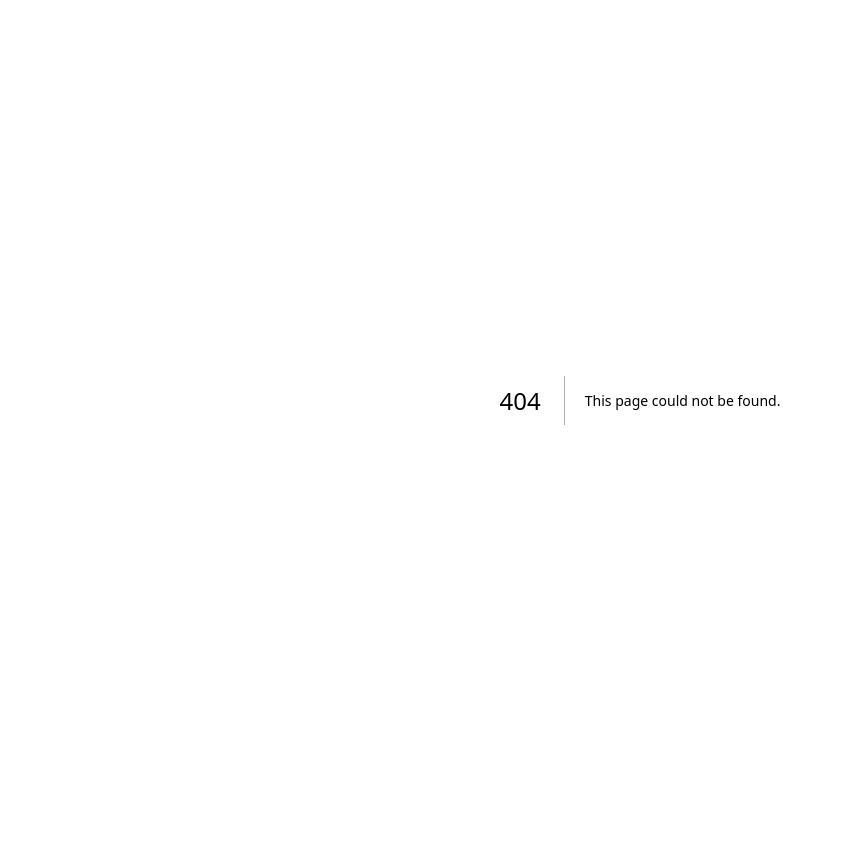
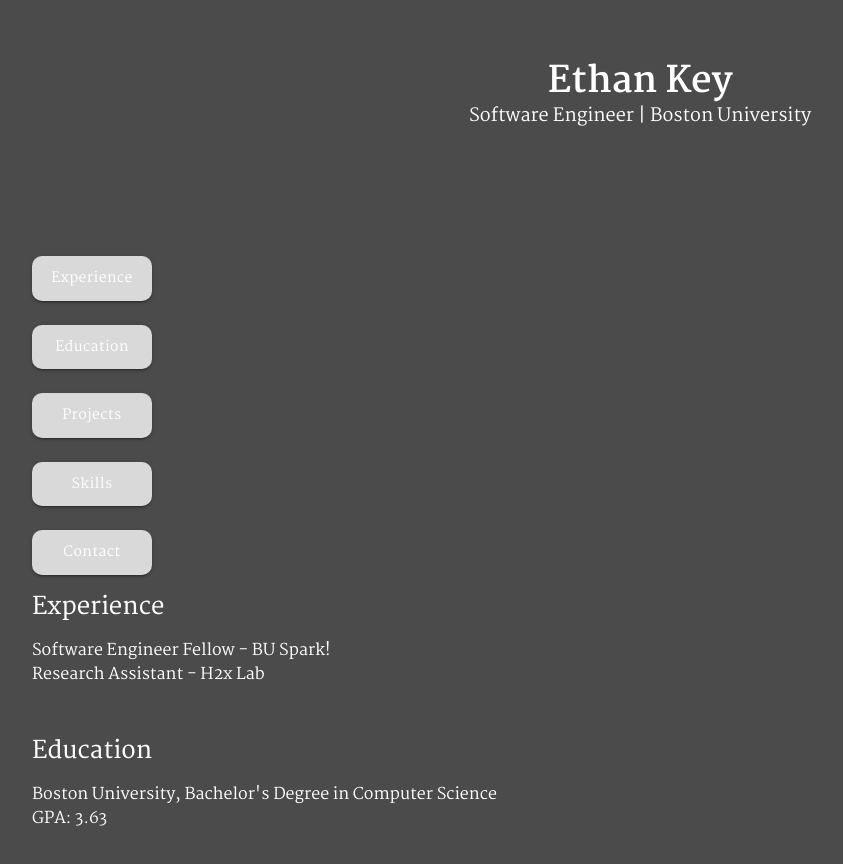
Before and after one commit to ethanrkey/family-website, a Next.js app: page /ethankey in a window 1280 px wide. Before the commit this address had no page. Shown: the top 864 px of the page, without its empty margins (0-843 px from the left). Before the commit the page ends 800 px from the top, so only its background shows below. Built offline with nearby package versions, Linux system fonts and the light colour scheme.

Commit message:
created personal portfolio page with route from home page

```diff
--- /dev/null
+++ b/app/ethankey/page.tsx
@@ -0,0 +1,120 @@
+"use client";
+import React from "react";
+import Link from "next/link";
+import Button from "@mui/material/Button";
+import Stack from "@mui/material/Stack";
+
+export default function EthanKey() {
+  return (
+    <div className="bg-[#4B4B4B] text-white min-h-screen">
+      <header className="flex flex-col items-center justify-center h-48">
+        <Link href="/">
+          <h1 className="text-4xl font-bold">Ethan Key</h1>
+        </Link>
+        <p className="text-lg">Software Engineer | Boston University</p>
+      </header>
+      <main className="px-8 py-16">
+        <section>
+        <Stack spacing={3} direction="column">
+          <Button
+            variant="contained"
+            sx={{
+              width: '120px',
+              fontFamily: "inherit",
+              textTransform: "none",
+              backgroundColor: '#D9D9D9',
+              color: 'white',
+              padding: '10px 20px',
+              borderRadius: '10px',
+              '&:hover': {
+                backgroundColor: '#B36D6D',
+              },
+            }}
+          >
+            Experience
+          </Button>
+          <Button
+            variant="contained"
+            sx={{
+              width: '120px',
+              fontFamily: "inherit",
+              textTransform: "none",
+              backgroundColor: '#D9D9D9',
+              color: 'white',
+              padding: '10px 20px',
+              borderRadius: '10px',
+              '&:hover': {
+                backgroundColor: '#B36D6D',
+              },
+            }}
+          >
+            Education
+          </Button>
+          <Button
+            variant="contained"
+            sx={{
+              width: '120px',
+              fontFamily: "inherit",
+              textTransform: "none",
+              backgroundColor: '#D9D9D9',
+              color: 'white',
+              padding: '10px 20px',
+              borderRadius: '10px',
+              '&:hover': {
+                backgroundColor: '#B36D6D',
+              },
+            }}
+          >
+            Projects
+          </Button>
+          <Button
+            variant="contained"
+            sx={{
+              width: '120px',
+              fontFamily: "inherit",
+              textTransform: "none",
+              backgroundColor: '#D9D9D9',
+              color: 'white',
+              padding: '10px 20px',
+              borderRadius: '10px',
+              '&:hover': {
+                backgroundColor: '#B36D6D',
+              },
+            }}
+          >
+            Skills
+          </Button>
+          <Button
+            variant="contained"
+            sx={{
+              width: '120px',
+              fontFamily: "inherit",
+              textTransform: "none",
+              backgroundColor: '#D9D9D9',
+              color: 'white',
+              padding: '10px 20px',
+              borderRadius: '10px',
+              '&:hover': {
+                backgroundColor: '#B36D6D',
+              },
+            }}
+          >
+            Contact
+          </Button>
+
+        </Stack>
+          <h2 className="text-2xl font-semibold mb-4 mt-4">Experience</h2>
+          <ul>
+            <li>Software Engineer Fellow - BU Spark!</li>
+            <li>Research Assistant - H2x Lab</li>
+          </ul>
+        </section>
+        <section className="mt-12">
+          <h2 className="text-2xl font-semibold mb-4">Education</h2>
+          <p>Boston University, Bachelor's Degree in Computer Science</p>
+          <p>GPA: 3.63</p>
+        </section>
+      </main>
+    </div>
+  );
+}
--- a/app/page.tsx
+++ b/app/page.tsx
@@ -1,5 +1,6 @@
 "use client"
 import Image from "next/image";
+import Link from "next/link";
 import * as React from 'react';
 import Avatar from '@mui/material/Avatar';
 
@@ -32,8 +33,10 @@
           </p>
         </div>
         <div className="flex items-center space-x-4">
-            <Avatar alt="Ethan Key" src="/me.jpg" sx={{ width: 150, height: 150 }}/>
-            <h2 className="text-2xl font-semibold">Ethan Key</h2>
+          <Link href="/ethankey">
+              <Avatar alt="Ethan Key" src="/me.jpg" sx={{ width: 150, height: 150 }}/>
+          </Link>
+          <h2 className="text-2xl font-semibold">Ethan Key</h2>
         </div>
       </section>
 
```
